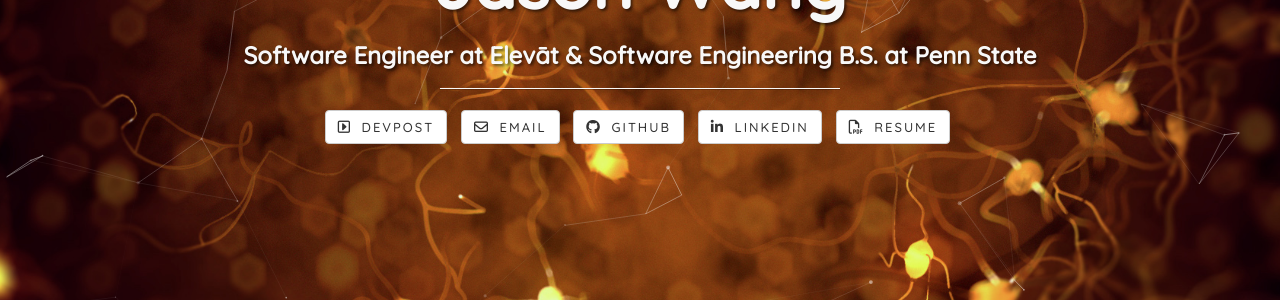
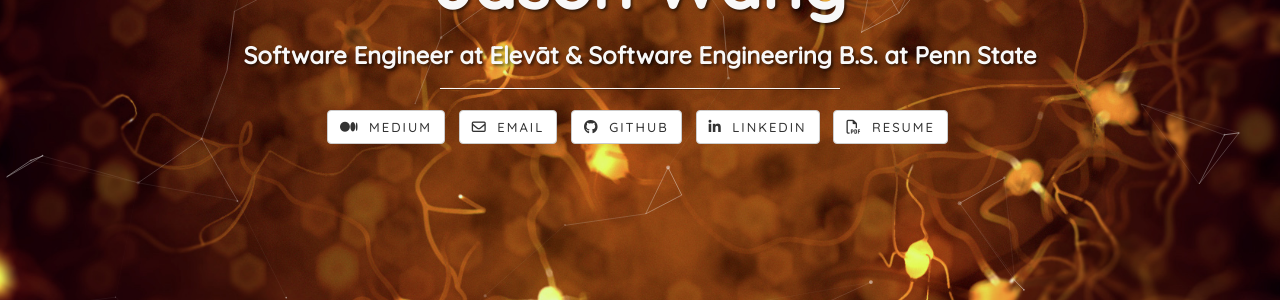
Before and after one commit to jawang94/jawang94.github.io, a Jekyll site: the page built from index.html, in a window 1280 px wide and 900 px high. Shown: the part 333-633 px from the top of the window. Built offline with Jekyll 4.4.1, drawn with Linux system fonts in a browser that asks for light colours; nearby versions of some CDN libraries.

Commit message:
Remove devpost button, add medium

```diff
--- a/_config.yml
+++ b/_config.yml
@@ -25,9 +25,9 @@
 # ----------------------- #
 
 social:
-  - icon: caret-square-o-right
-    title: devpost
-    url: https://devpost.com/jawang94?ref_content=user-portfolio&ref_feature=portfolio&ref_medium=global-nav
+  - icon: medium
+    title: medium
+    url: https://medium.com/@wjason
   - icon: envelope-o
     title: email
     url: mailto:jason.wang@psu.edu
```
